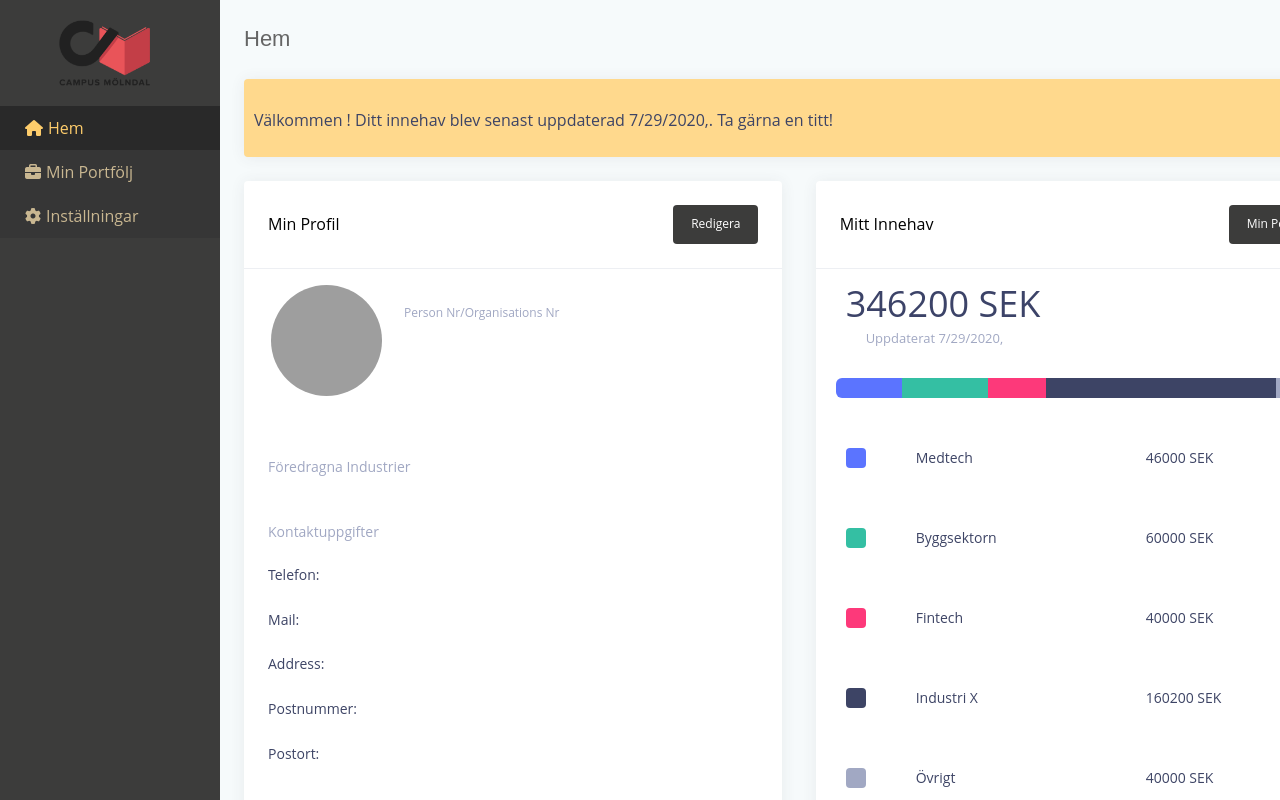
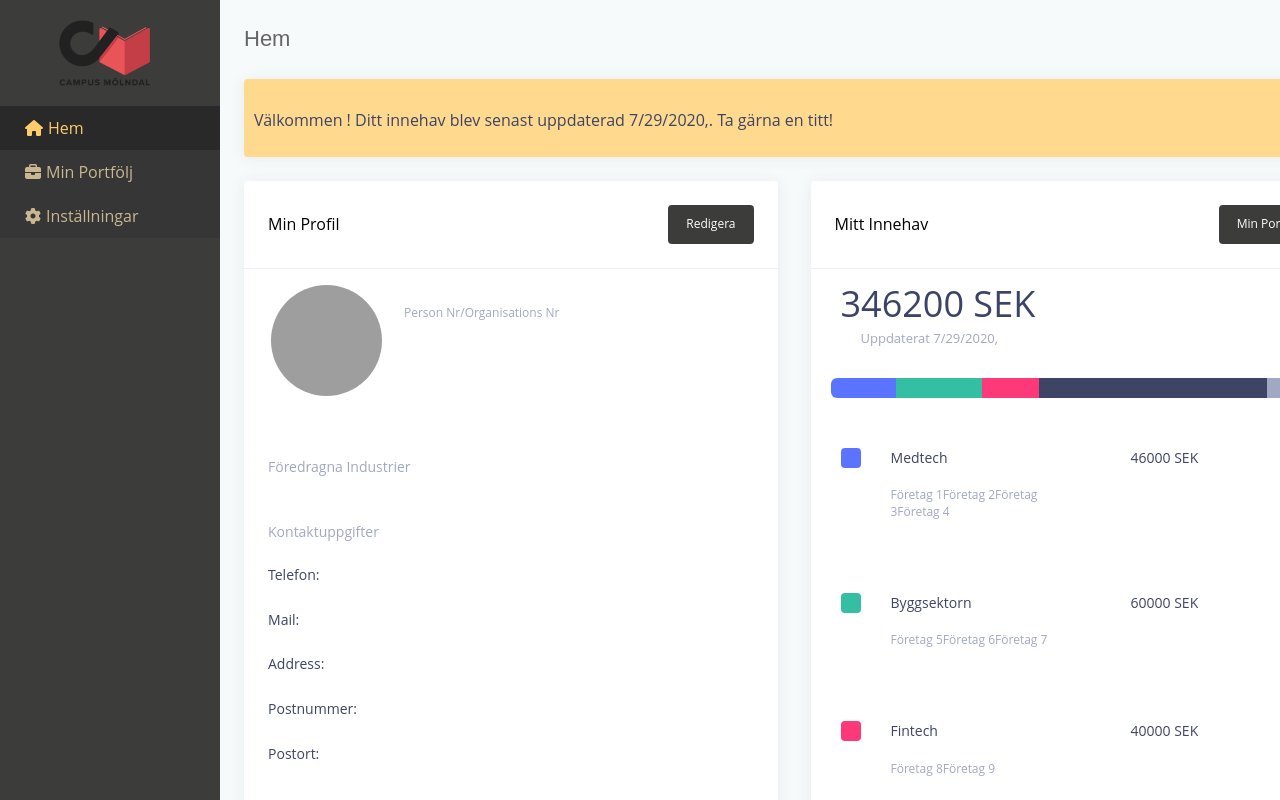
Before and after one commit to CircleHP/profile, a React (Create React App) app: page / in a window 1280 px wide. Shown: the top 800 px of the page. Built offline with nearby package versions, Linux system fonts and the light colour scheme; grey boxes are pictures that could not be loaded.

Commit message:
added code to Stats to show morw information what companies the user invested in. Need to split the words with <,> (Företag 1 and others)

```diff
--- a/src/screens/Home/Stats/Stats.js
+++ b/src/screens/Home/Stats/Stats.js
@@ -12,7 +12,14 @@ const Stats = ({ data, total }) => {
     const indX = data.filter((item) => item.industry === 'ind-x').map((total) => total.invested).reduce((accum, item) => { return accum + item });
     const other = data.filter((item) => item.industry === 'other').map((total) => total.invested).reduce((accum, item) => { return accum + item });
 
-    const persents = (summ) => {
+    const medicineCompanyName = data.filter((item) => item.industry === 'medicine').map((total) => total.companyName).reduce((accum, item) => { return accum + item});
+    const buildCompanyName = data.filter((item) => item.industry === 'build').map((total) => total.companyName).reduce((accum, item) => { return accum + item });
+    const finCompanyName = data.filter((item) => item.industry === 'fin').map((total) => total.companyName).reduce((accum, item) => { return accum + item });
+    const indXCompanyName = data.filter((item) => item.industry === 'ind-x').map((total) => total.companyName).reduce((accum, item) => { return accum + item });
+    const otherCompanyName = data.filter((item) => item.industry === 'other').map((total) => total.companyName).reduce((accum, item) => { return accum + item });
+
+
+    const percents = (summ) => {
         return (summ / total) * 100
     };
 
@@ -28,41 +35,41 @@ const Stats = ({ data, total }) => {
             <div className='total-invested'>{total} SEK <UpdateTimestamp /></div>
 
             <div className='stats-bar'>
-                <div style={{ width: `${persents(medicine)}%`, height: 20, background: '#5B74FF', borderRadius: '6px 0 0 6px' }}>
+                <div style={{ width: `${percents(medicine)}%`, height: 20, background: '#5B74FF', borderRadius: '6px 0 0 6px' }}>
                 </div>
-                <div style={{ width: `${persents(build)}%`, height: 20, background: '#34BFA3' }}>
+                <div style={{ width: `${percents(build)}%`, height: 20, background: '#34BFA3' }}>
                 </div>
-                <div style={{ width: `${persents(fin)}%`, height: 20, background: '#FD397A' }}>
+                <div style={{ width: `${percents(fin)}%`, height: 20, background: '#FD397A' }}>
                 </div>
-                <div style={{ width: `${persents(indX)}%`, height: 20, background: '#3D4465' }}>
+                <div style={{ width: `${percents(indX)}%`, height: 20, background: '#3D4465' }}>
                 </div>
-                <div style={{ width: `${persents(other)}%`, height: 20, background: '#A1A8C3', borderRadius: '0 6px 6px 0' }}>
+                <div style={{ width: `${percents(other)}%`, height: 20, background: '#A1A8C3', borderRadius: '0 6px 6px 0' }}>
                 </div>
             </div>
 
             <div className='stats-style'>
                 <div style={{ width: 20, height: 20, background: '#5B74FF', borderRadius: 4}} />
-                <div>Medtech</div>
+                <div>Medtech <p>{medicineCompanyName}</p></div>
                 <div>{medicine} SEK</div>
             </div>
             <div className='stats-style'>
                 <div style={{ width: 20, height: 20, background: '#34BFA3', borderRadius: 4}} />
-                <div>Byggsektorn</div>
+                <div>Byggsektorn <p>{buildCompanyName}</p></div>
                 <div>{build} SEK</div>
             </div>
             <div className='stats-style'>
                 <div style={{ width: 20, height: 20, background: '#FD397A', borderRadius: 4}} />
-                <div>Fintech</div>
+                <div>Fintech <p>{finCompanyName}</p></div>
                 <div>{fin} SEK</div>
             </div>
             <div className='stats-style'>
                 <div style={{ width: 20, height: 20, background: '#3D4465', borderRadius: 4}} />
-                <div>Industri X</div>
+                <div>Industri X <p>{indXCompanyName}</p></div>
                 <div>{indX} SEK</div>
             </div>
             <div className='stats-style'>
                 <div style={{ width: 20, height: 20, background: '#A1A8C3', borderRadius: 4}} />
-                <div>Övrigt</div>
+                <div>Övrigt <p>{otherCompanyName}</p></div>
                 <div>{other} SEK</div>
             </div>
 
--- a/src/screens/Home/Stats/Stats.styled.sass
+++ b/src/screens/Home/Stats/Stats.styled.sass
@@ -21,9 +21,13 @@
         width: 150px;
 
     div:nth-child(2)
-        width: 150px;
-        margin-left: 50px;
+        width: 160px;
+        margin-left: 30px;
 
     div:nth-child(3)
         width: 150px;
         margin-left: 80px;
+
+    p
+        color: #A1A8C3;
+        font-size: 12px;
--- a/src/screens/Settings/Preferences/Preferences.js
+++ b/src/screens/Settings/Preferences/Preferences.js
@@ -17,7 +17,7 @@ const Preferences = ({ userData, setUserData }) => {
 
     return (
         <div>
-            {options.map((item, i) => (
+            {options && options.map((item, i) => (
                 <div key={i}>
                     <span>{item.label}</span>
                     <input type='checkbox' checked={item.value} onChange={() => handleChange(item)} />
```
